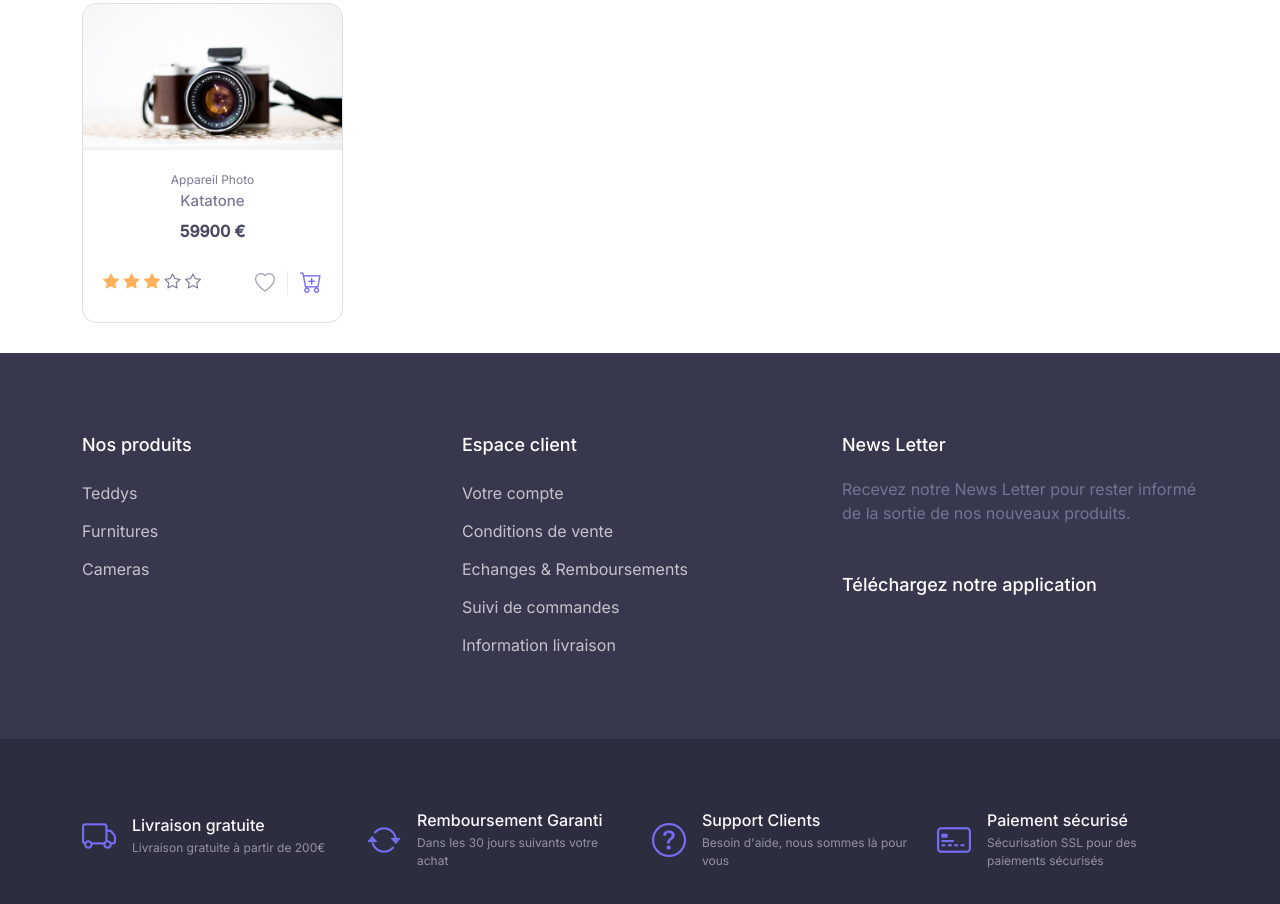
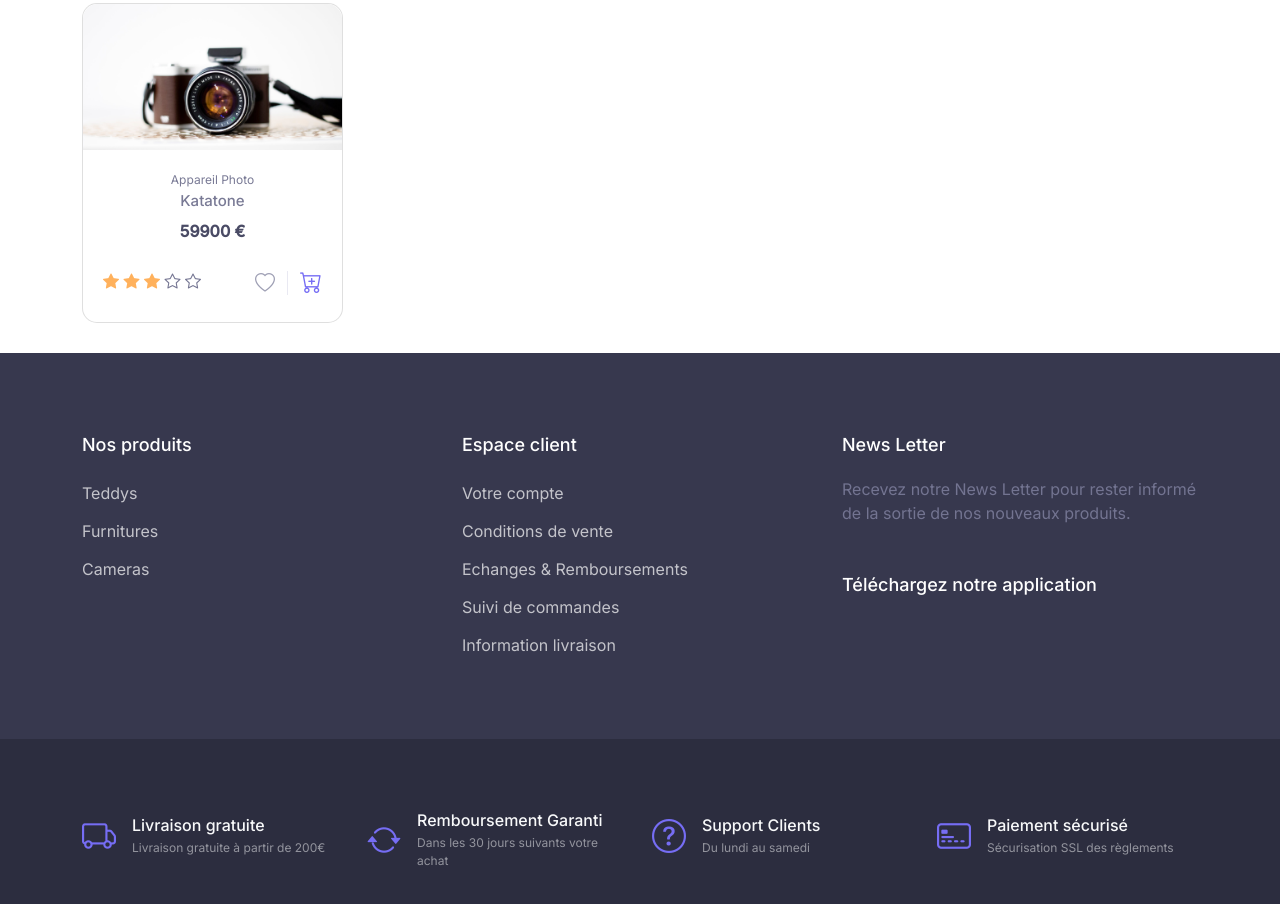
Before and after one commit to jeanmarcj/JeanMarcJuif_5_09022021, a website built with Parcel: page index.html in a window 1280 px wide. Shown: the part 597-1501 px from the top of the page. Built offline with nearby package versions, Linux system fonts and the light colour scheme.

Commit message:
Fix. Services footer alignments.

```diff
--- a/index.html
+++ b/index.html
@@ -336,7 +336,7 @@
                 <i class="bi bi-question-circle text-primary"></i>
                 <div class="ps-3">
                   <h6 class="fs-base text-light mb-1">Support Clients</h6>
-                  <p class="mb-0 fs-xs text-light opacity-50">Besoin d'aide, nous sommes là pour vous</p>
+                  <p class="mb-0 fs-xs text-light opacity-50">Du lundi au samedi</p>
                 </div>
               </div>
             </div>
@@ -346,7 +346,7 @@
                 <i class="bi bi-credit-card-2-front text-primary"></i>
                 <div class="ps-3">
                   <h6 class="fs-base text-light mb-1">Paiement sécurisé</h6>
-                  <p class="mb-0 fs-xs text-light opacity-50">Sécurisation SSL pour des paiements sécurisés</p>
+                  <p class="mb-0 fs-xs text-light opacity-50">Sécurisation SSL des règlements</p>
                 </div>
               </div>
             </div>
```
Also changed, not shown: templates/shop-single.html (+2 -2 lines).
